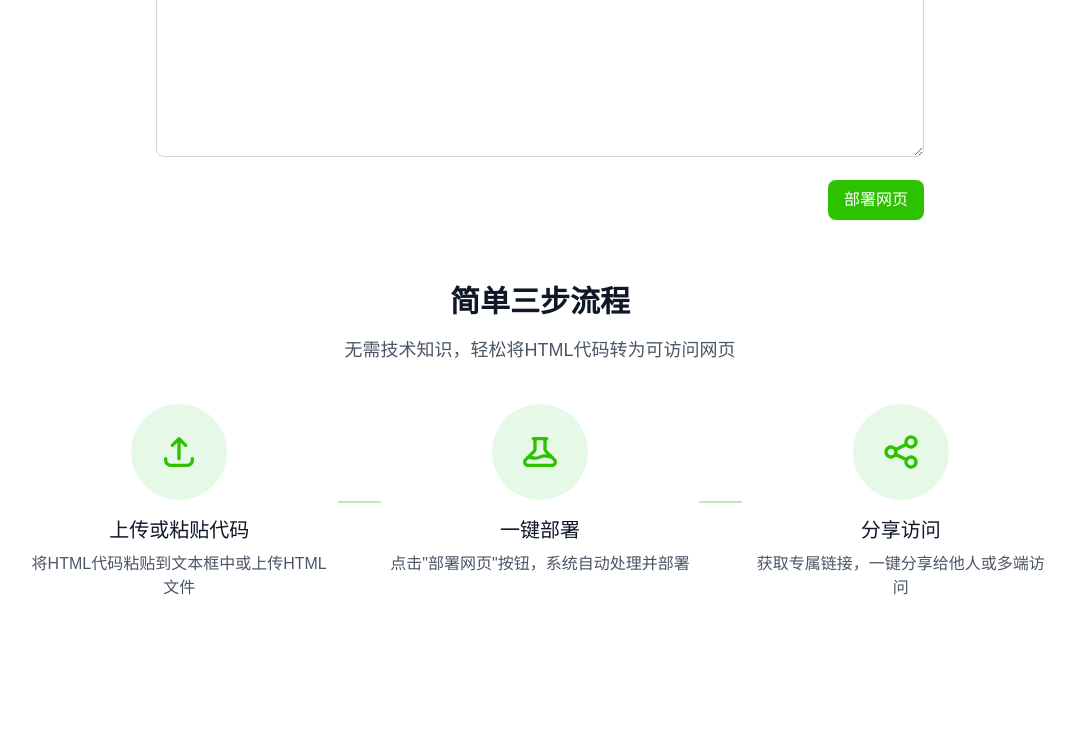
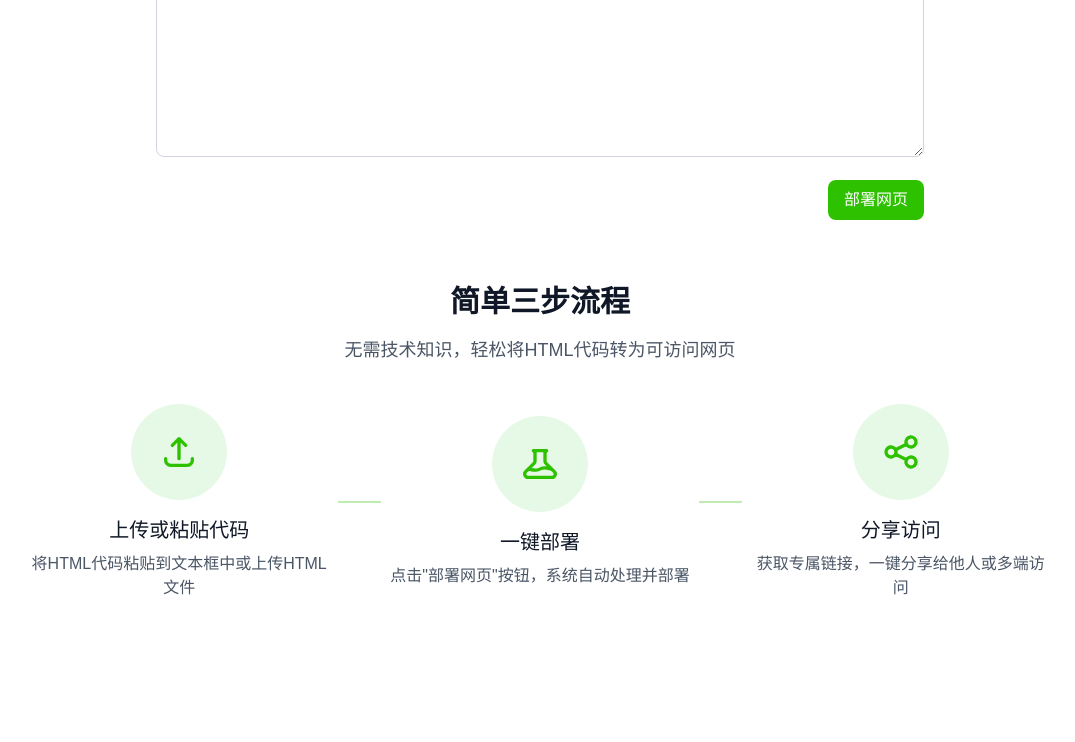
Before and after one commit to chengkeshuai/qunbaogao, a Next.js app: page / in a window 1280 px wide. Shown: the part 435-1177 px from the top of the page, without its empty margins (100-1175 px from the left). Built offline with nearby package versions, Linux system fonts and the light colour scheme.

Commit message:
三步流程（对齐问题）

```diff
--- a/app/page.tsx
+++ b/app/page.tsx
@@ -25,7 +25,7 @@
             <h2 className="text-3xl font-bold text-gray-900 mb-4 text-center">简单三步流程</h2>
             <p className="text-center text-lg text-gray-600 mb-10">无需技术知识，轻松将HTML代码转为可访问网页</p>
 
-            <div className="flex flex-col md:flex-row justify-between items-stretch gap-4 md:gap-2">
+            <div className="flex flex-col md:flex-row justify-between items-center gap-4 md:gap-2">
               {/* 第一步 */}
               <div className="flex flex-col items-center text-center w-full md:w-1/3 h-full">
                 <div className="bg-[#e6f9e6] p-6 rounded-full w-24 h-24 flex items-center justify-center mb-4">
@@ -34,11 +34,9 @@
                   </svg>
                 </div>
                 <h3 className="text-xl font-medium text-gray-900 mb-2">上传或粘贴代码</h3>
-                <div className="flex-grow flex items-center">
                 <p className="text-base text-gray-600">
                   将HTML代码粘贴到文本框中或上传HTML文件
                 </p>
-                </div>
               </div>
 
               {/* 连接线 */}
@@ -54,11 +52,9 @@
                   </svg>
                 </div>
                 <h3 className="text-xl font-medium text-gray-900 mb-2">一键部署</h3>
-                <div className="flex-grow flex items-center">
                 <p className="text-base text-gray-600">
                   点击&quot;部署网页&quot;按钮，系统自动处理并部署
                 </p>
-                </div>
               </div>
 
               {/* 连接线 */}
@@ -74,11 +70,9 @@
                   </svg>
                 </div>
                 <h3 className="text-xl font-medium text-gray-900 mb-2">分享访问</h3>
-                <div className="flex-grow flex items-center">
                 <p className="text-base text-gray-600">
                   获取专属链接，一键分享给他人或多端访问
                 </p>
-                </div>
               </div>
             </div>
           </div>
```
Lines whose indentation alone changed are shown as unchanged.
